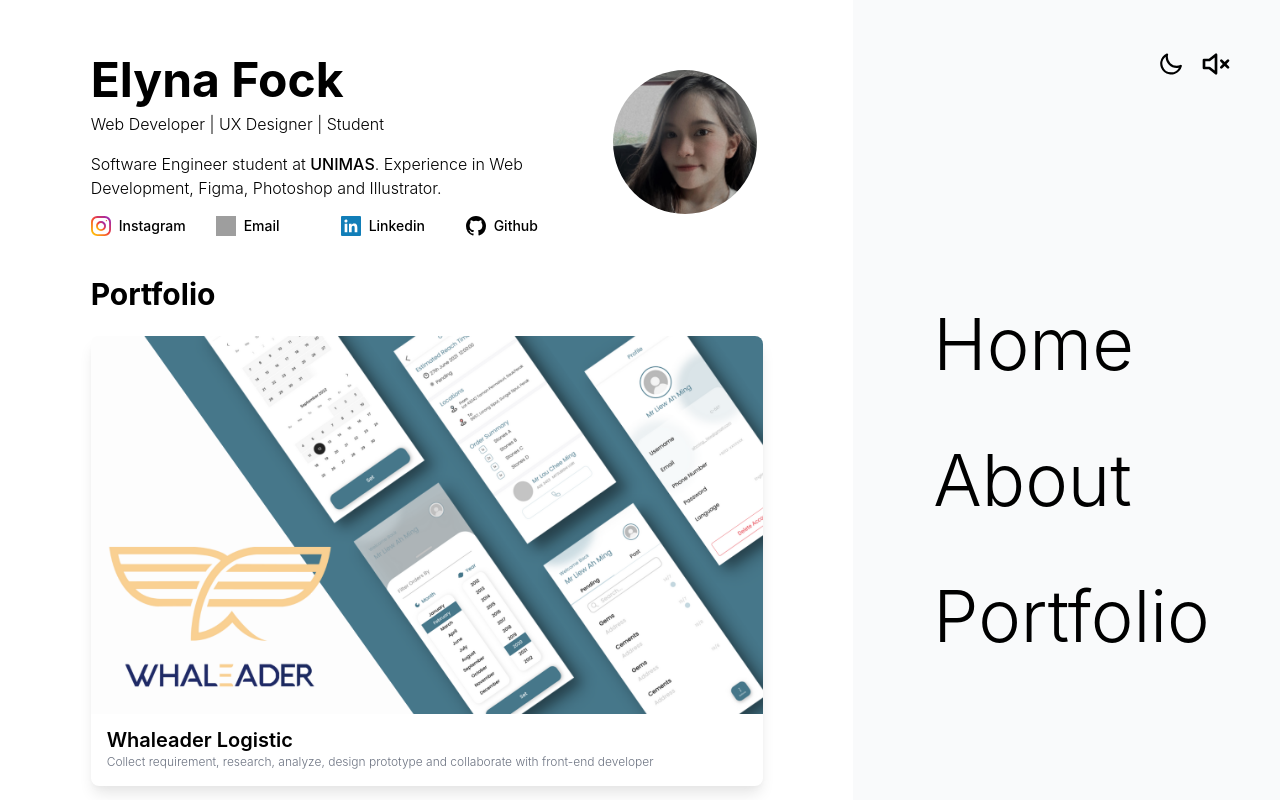
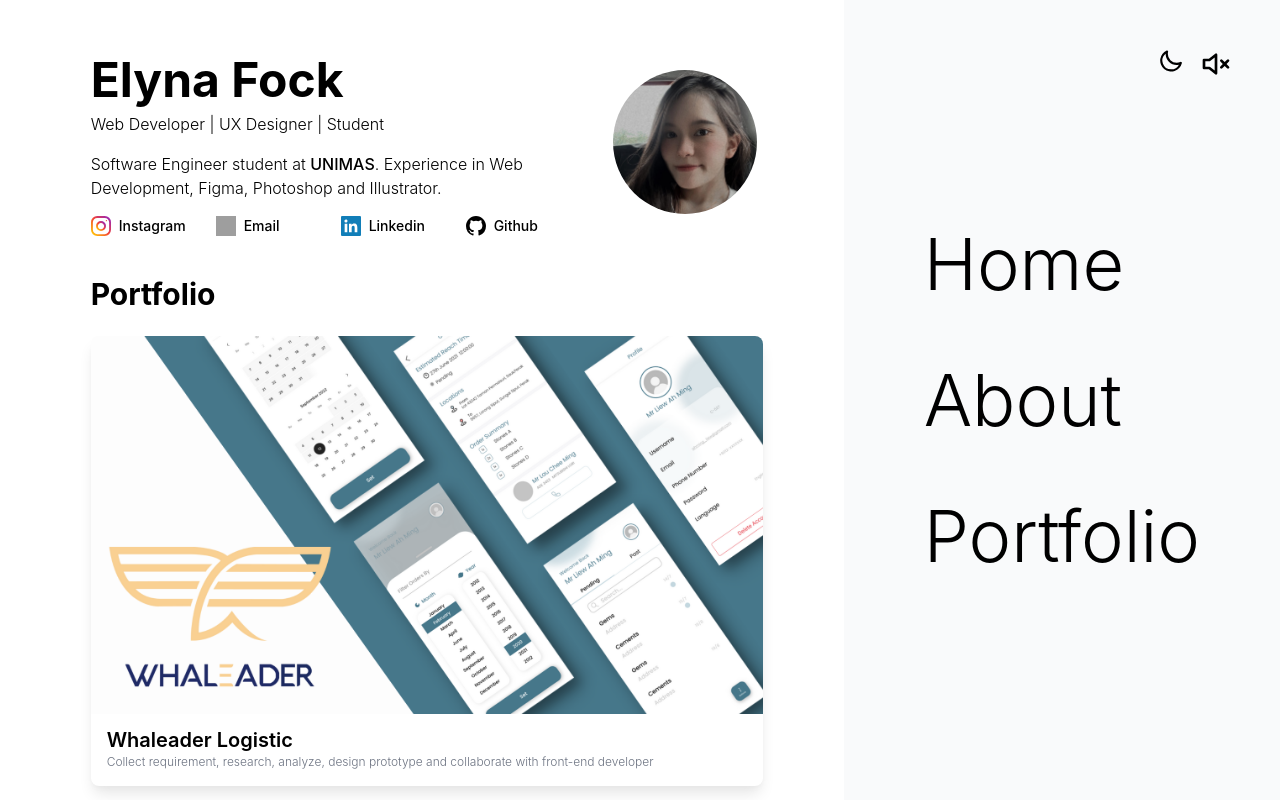
Before and after one commit to elynafock/nextjs-portfolio, a Next.js app: page /portfolio in a window 1280 px wide. Shown: the top 800 px of the page. Built offline with nearby package versions, Linux system fonts and the light colour scheme; grey boxes are pictures that could not be loaded.

Commit message:
NavBar alignment

```diff
--- a/components/core/AppLayout.tsx
+++ b/components/core/AppLayout.tsx
@@ -9,7 +9,7 @@ const AppLayout = ({ children }: any) => {
         <Header />
         {children}
       </div>
-      <div className="hidden pt-12 bg-gray-50 col-span-1 px-12 lg:block">
+      <div className="hidden py-12 bg-gray-50 col-span-1 px-12 lg:block h-screen fixed right-0">
         <NavBar />
       </div>
     </main>
--- a/components/core/NavBar.tsx
+++ b/components/core/NavBar.tsx
@@ -4,11 +4,10 @@ import NavBarTop from "./NavBarTop";
 
 const NavBar = () => {
   return (
-    <div className="h-screen">
+    <div className="w-full h-full grid grid-rows-3">
       <NavBarTop />
-      <div className="flex flex-col justify-center h-full">
-        <NavBarLinks />
-      </div>
+      <NavBarLinks />
+      <div></div>
     </div>
   );
 };
--- a/components/core/NavBarLinks.tsx
+++ b/components/core/NavBarLinks.tsx
@@ -19,7 +19,7 @@ const NavBarLinks = () => {
     },
   ];
   return (
-    <div>
+    <div className="flex flex-col justify-center h-full">
       {links.map((link) => (
         <li key={link.name} className={`list-none p-8 `}>
           <Link
--- a/components/core/NavBarTop.tsx
+++ b/components/core/NavBarTop.tsx
@@ -12,7 +12,7 @@ const NavBarTop = () => {
   }
 
   return (
-    <div className="flex justify-end gap-x-4">
+    <div className="flex justify-end items-start gap-x-4">
       {isDarkMode ? (
         <img
           src="/light-icon.svg"
```
